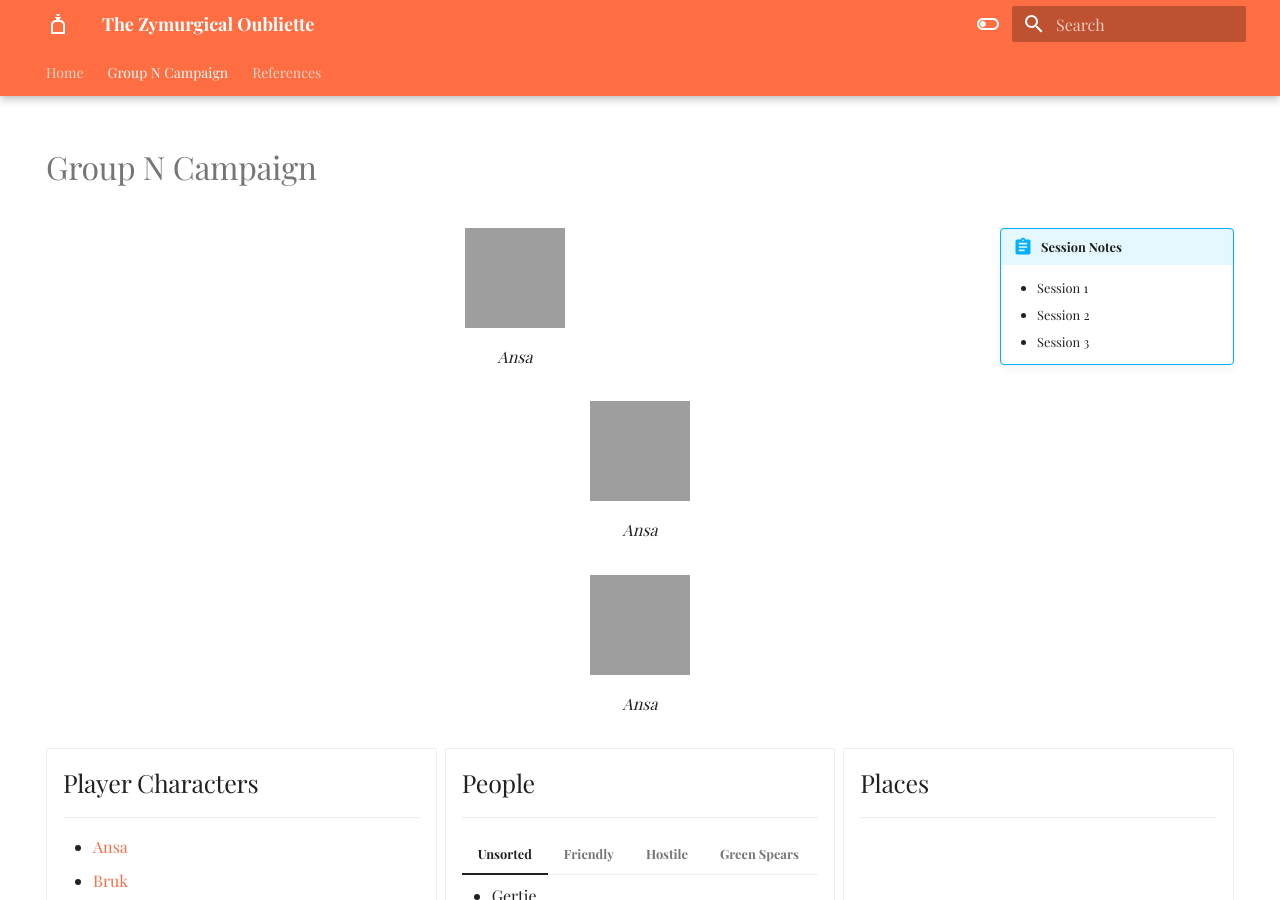
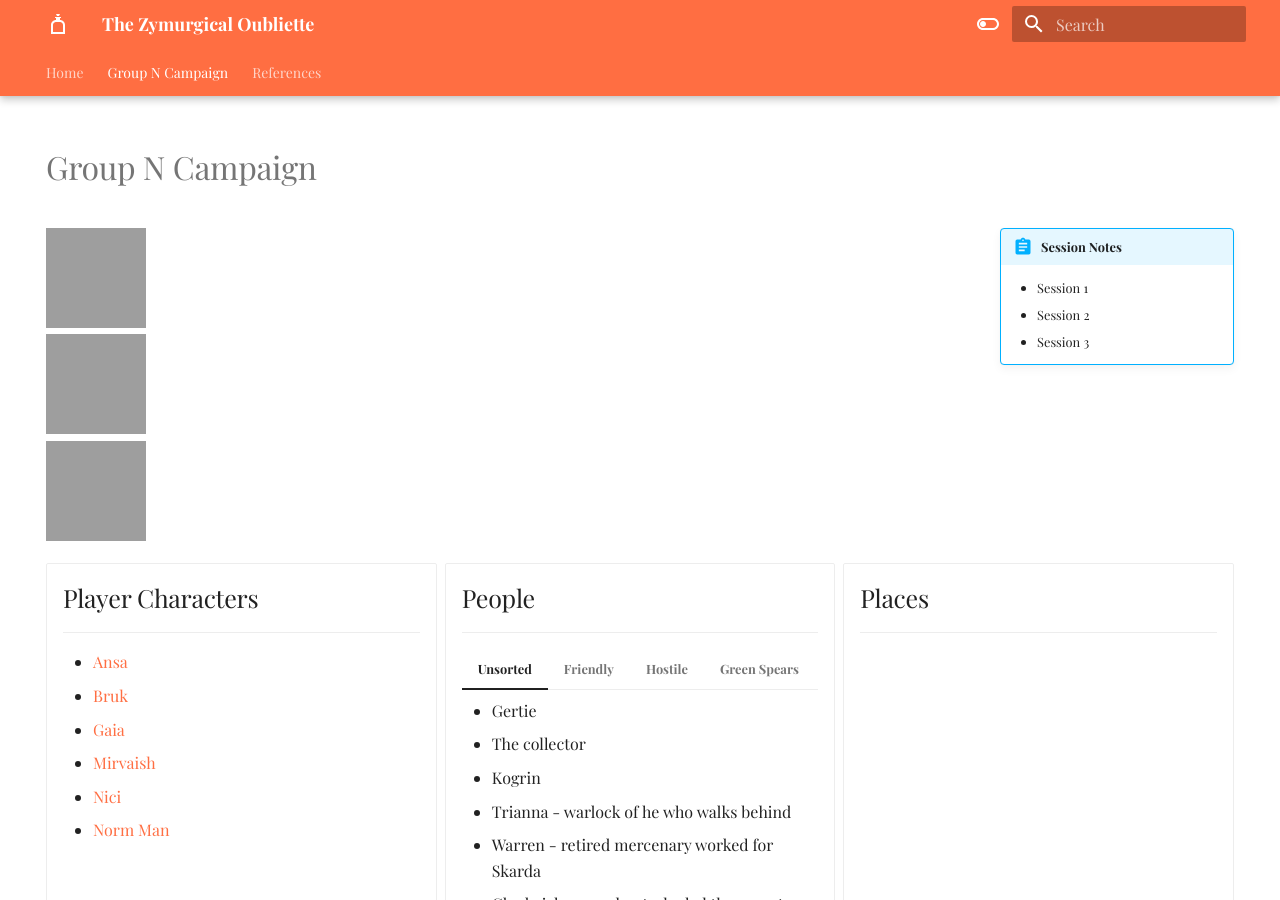
Before and after one commit to Half-Guinea-Press/zymurgical-oubliette, an MkDocs documentation site: the page built from docs/group-n/index.md, in a window 1280 px wide and 900 px high. Built offline with MkDocs 1.6.1 and Material for MkDocs 9.7.7, drawn with Linux system fonts in a browser that asks for light colours; some web fonts are replaced; comment, search, counter and statistics services are not loaded; grey boxes are pictures that could not be loaded.

Commit message:
Update index.md

```diff
--- a/docs/group-n/index.md
+++ b/docs/group-n/index.md
@@ -14,28 +14,13 @@
 
 <div class="row">
   <div class="column">
-    <figure markdown>
-      <a href="https://half-guinea-press.github.io/zymurgical-oubliette/images/Ansa-1024x1024.jpg">
-        <img src="https://half-guinea-press.github.io/zymurgical-oubliette/images/Ansa-1024x1024.jpg" alt="Ansa" style="width:100px;height:100px;">
-      </a>
-      <figcaption>Ansa</figcaption>
-    </figure>
+    <a href="https://half-guinea-press.github.io/zymurgical-oubliette/images/Ansa-1024x1024.jpg"><img src="https://half-guinea-press.github.io/zymurgical-oubliette/images/Ansa-1024x1024.jpg" alt="Ansa" title="Ansa" style="width:100px;height:100px;"></a>
   </div>
   <div class="column">
-    <figure markdown>
-      <a href="https://half-guinea-press.github.io/zymurgical-oubliette/images/Ansa-1024x1024.jpg">
-        <img src="https://half-guinea-press.github.io/zymurgical-oubliette/images/Ansa-1024x1024.jpg" alt="Ansa" style="width:100px;height:100px;">
-      </a>
-      <figcaption>Ansa</figcaption>
-    </figure>
+    <a href="https://half-guinea-press.github.io/zymurgical-oubliette/images/Ansa-1024x1024.jpg"><img src="https://half-guinea-press.github.io/zymurgical-oubliette/images/Ansa-1024x1024.jpg" alt="Ansa" title="Ansa" style="width:100px;height:100px;"></a>
   </div>
   <div class="column">
-    <figure markdown>
-      <a href="https://half-guinea-press.github.io/zymurgical-oubliette/images/Ansa-1024x1024.jpg">
-        <img src="https://half-guinea-press.github.io/zymurgical-oubliette/images/Ansa-1024x1024.jpg" alt="Ansa" style="width:100px;height:100px;">
-      </a>
-      <figcaption>Ansa</figcaption>
-    </figure>
+    <a href="https://half-guinea-press.github.io/zymurgical-oubliette/images/Ansa-1024x1024.jpg"><img src="https://half-guinea-press.github.io/zymurgical-oubliette/images/Ansa-1024x1024.jpg" alt="Ansa" title="Ansa" style="width:100px;height:100px;"></a>
   </div>
 </div>
 
```
